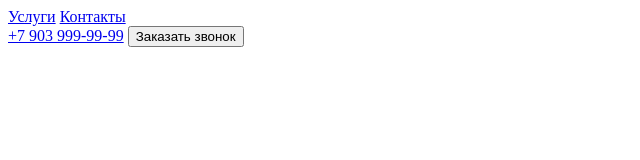
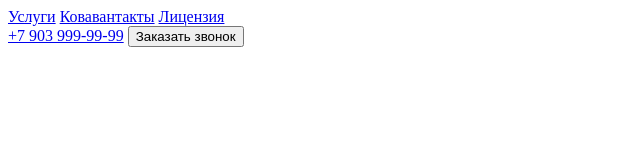
Before and after one commit to odarias/new-project, a plain HTML site: page index.html in a window 1280 px wide. Shown: the whole page, without its empty margins (0-640 px from the left). Drawn offline with nearby package versions, Linux system fonts and the light colour scheme.

Commit message:
changed license

```diff
--- a/index.html
+++ b/index.html
@@ -11,7 +11,8 @@
     <header>
         <nav>
             <a href="#services">Услуги</a>
-            <a href="#contacts">Контакты</a>
+            <a href="#contacts">Ковавантакты</a>
+			<a href="#lisence">Лицензия</a>
         </nav>
         <div>
             <a href="tel:+79039999999">+7 903 999-99-99</a>
```
